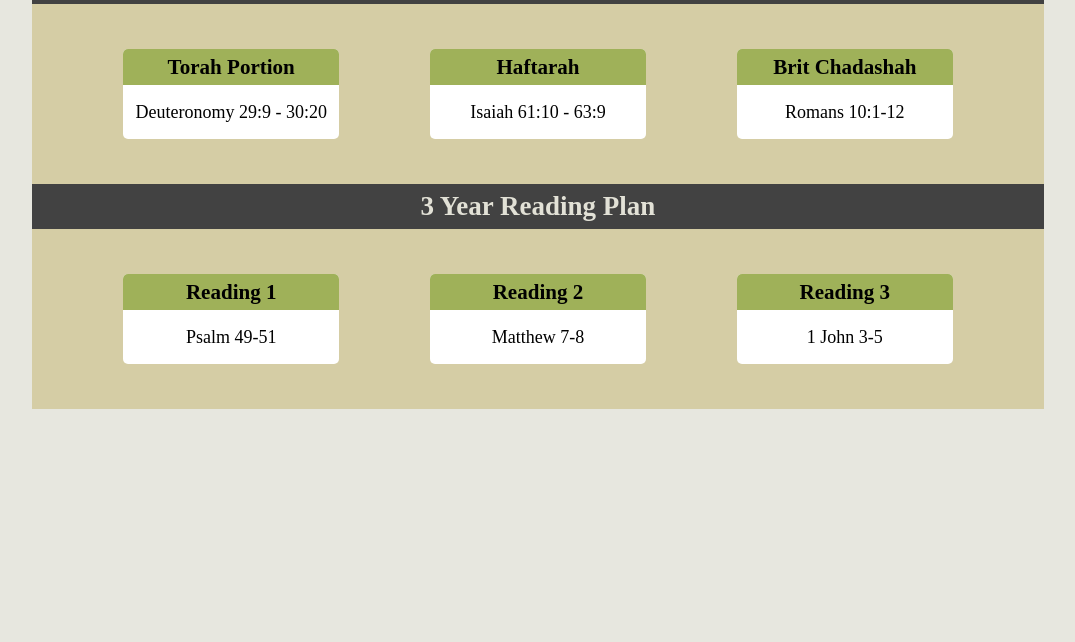
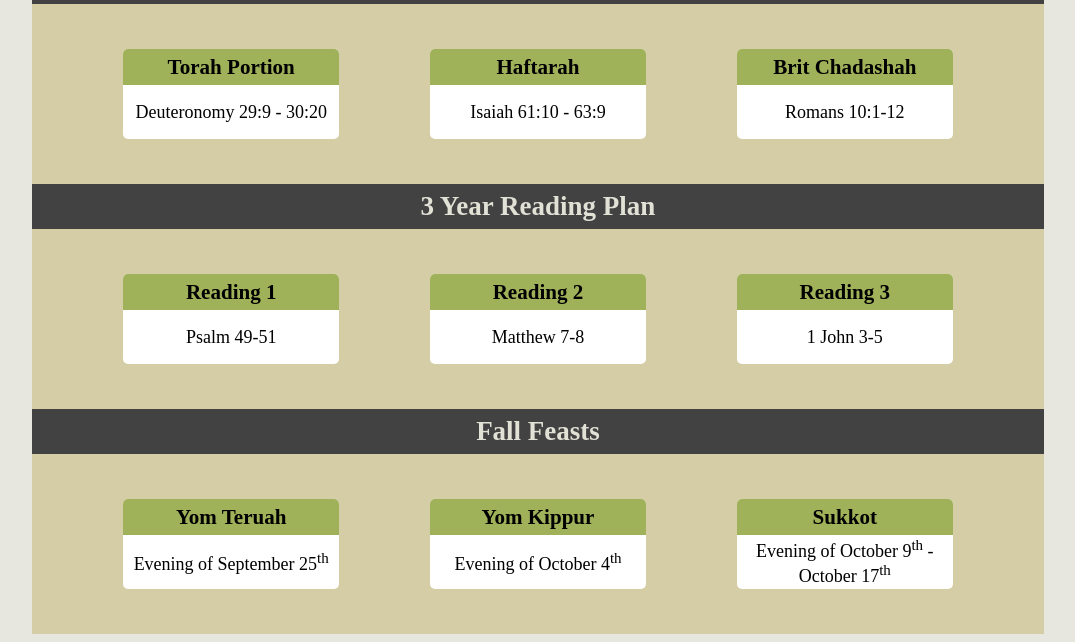
Before and after one commit to Daniel-Thompson-91/weekly-readings, a plain HTML site: page index.html in a window 1280 px wide. Shown: the part 249-891 px from the top of the page, without its empty margins (102-1177 px from the left). Before the commit the page ends 800 px from the top, so only its background shows below. Drawn offline with Linux system fonts and the light colour scheme.

Commit message:
Add Fall Feasts

```diff
--- a/index.html
+++ b/index.html
@@ -13,6 +13,8 @@
     </header>
 
     <main>
+      <!-- Traditional readings section -->
+
       <section class="sub-header">
         <h2>Traditional Readings</h2>
       </section>
@@ -48,6 +50,8 @@
         </section>
       </section>
 
+      <!-- 3 year reading plan section -->
+
       <section class="sub-header">
         <h2>3 Year Reading Plan</span></h2>
       </section>
@@ -79,6 +83,40 @@
           </section>
         </section>
       </section>
+
+      <!-- Feasts Section -->
+
+      <section class="sub-header">
+        <h2>Fall Feasts</span></h2>
+      </section>
+      <section class="container">
+        <section class="box">
+          <section class="box-header">
+            <h3>Yom Teruah</h3>
+          </section>
+          <section class="box-content">
+            <p>Evening of September 25<sup>th</sup></p>
+          </section>
+        </section>
+
+        <section class="box">
+          <section class="box-header">
+            <h3>Yom Kippur</h3>
+          </section>
+          <section class="box-content">
+            <p>Evening of October 4<sup>th</sup></p>
+          </section>
+        </section>
+
+        <section class="box">
+          <section class="box-header">
+            <h3>Sukkot</h3>
+          </section>
+          <section class="box-content">
+            <p>Evening of October 9<sup>th</sup> - October 17<sup>th</sup></p>
+          </section>
+        </section>
+      </section>
     </main>
     <script src="./resources/scripts/main.js"></script>
   </body>
--- a/resources/css/styles.css
+++ b/resources/css/styles.css
@@ -86,10 +86,6 @@ body {
     width: 100%;
   }
 
-  .container {
-    width: 100%;
-  }
-
   .sub-header {
     width: 100%;
     height: auto;
@@ -105,6 +101,7 @@ body {
     flex-direction: column;
     justify-content: space-evenly;
     height: 40rem;
+    width: 100%;
   }
 
   .box {
```
